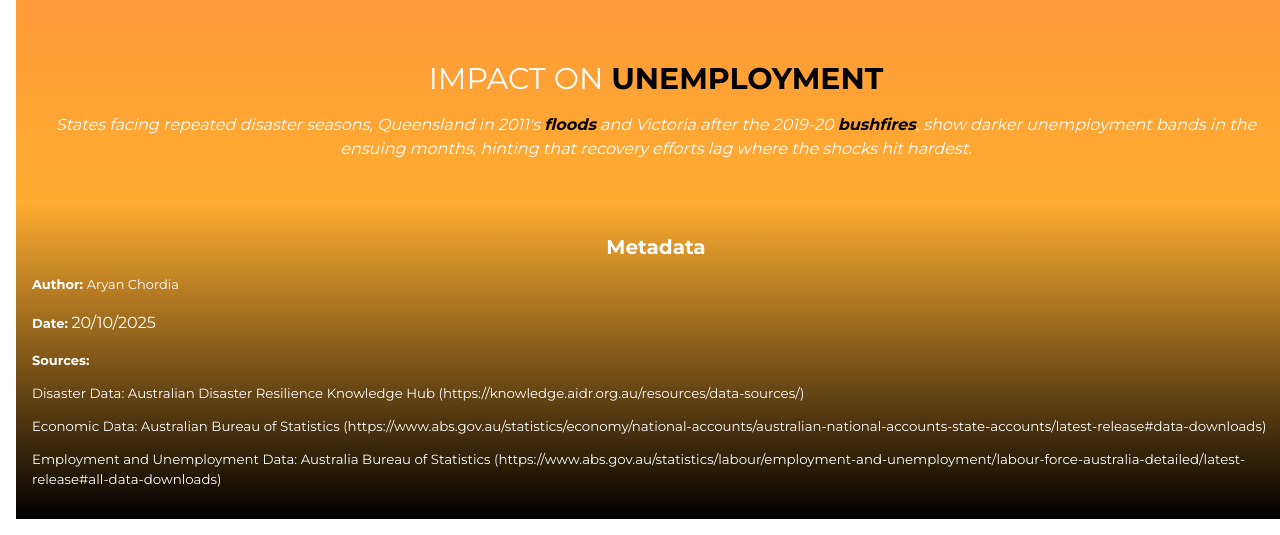
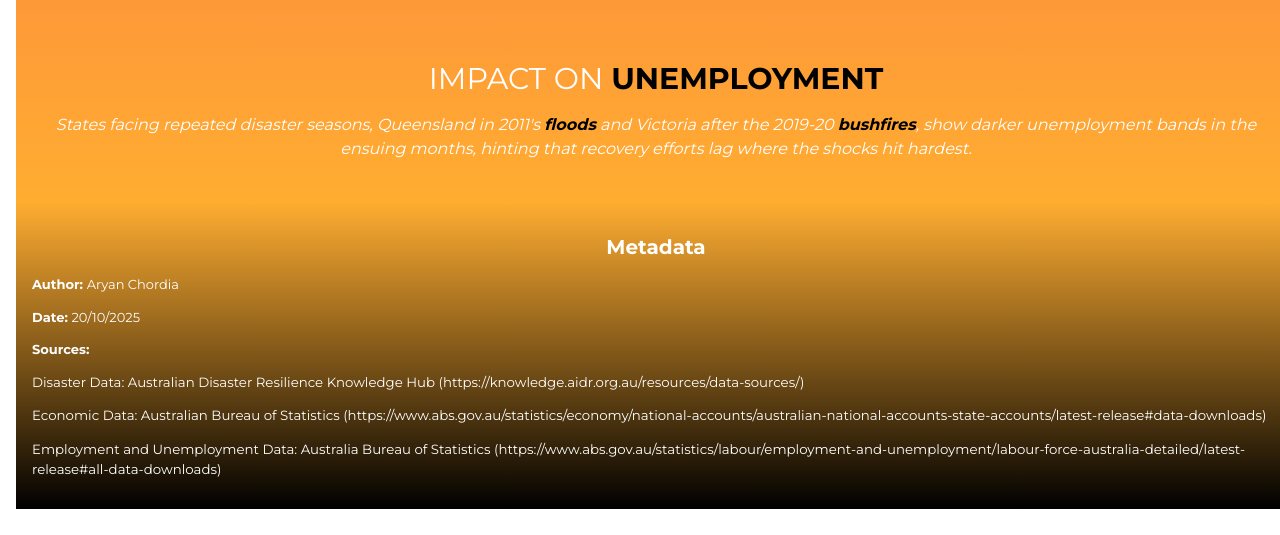
Before and after one commit to AryanC03/DV2, a plain HTML site: page index.html in a window 1280 px wide. Shown: the part 725-1260 px from the top of the page. Drawn offline with Linux system fonts and the light colour scheme; a script that the page names is missing.

Commit message:
Update metadata section: adjust date formatting in card2

```diff
--- a/index.html
+++ b/index.html
@@ -89,7 +89,7 @@
     <div class="card2">
       <h2 style="text-align: center;"><b>Metadata</b></h2>
       <p style="margin-top: 4px; font-size: small;"><span style="font-weight: bold;">Author: </span>Aryan Chordia</p>
-      <p><span style="font-weight: bold; font-size: small;">Date: </span> 20/10/2025</p>
+      <p style="font-size: small;"><span style="font-weight: bold;">Date: </span> 20/10/2025</p>
       <p style="font-size: small;"><b>Sources:</b></p>
       <p style="font-size: smaller;">Disaster Data: Australian Disaster Resilience Knowledge Hub
         (https://knowledge.aidr.org.au/resources/data-sources/)</p>
```
